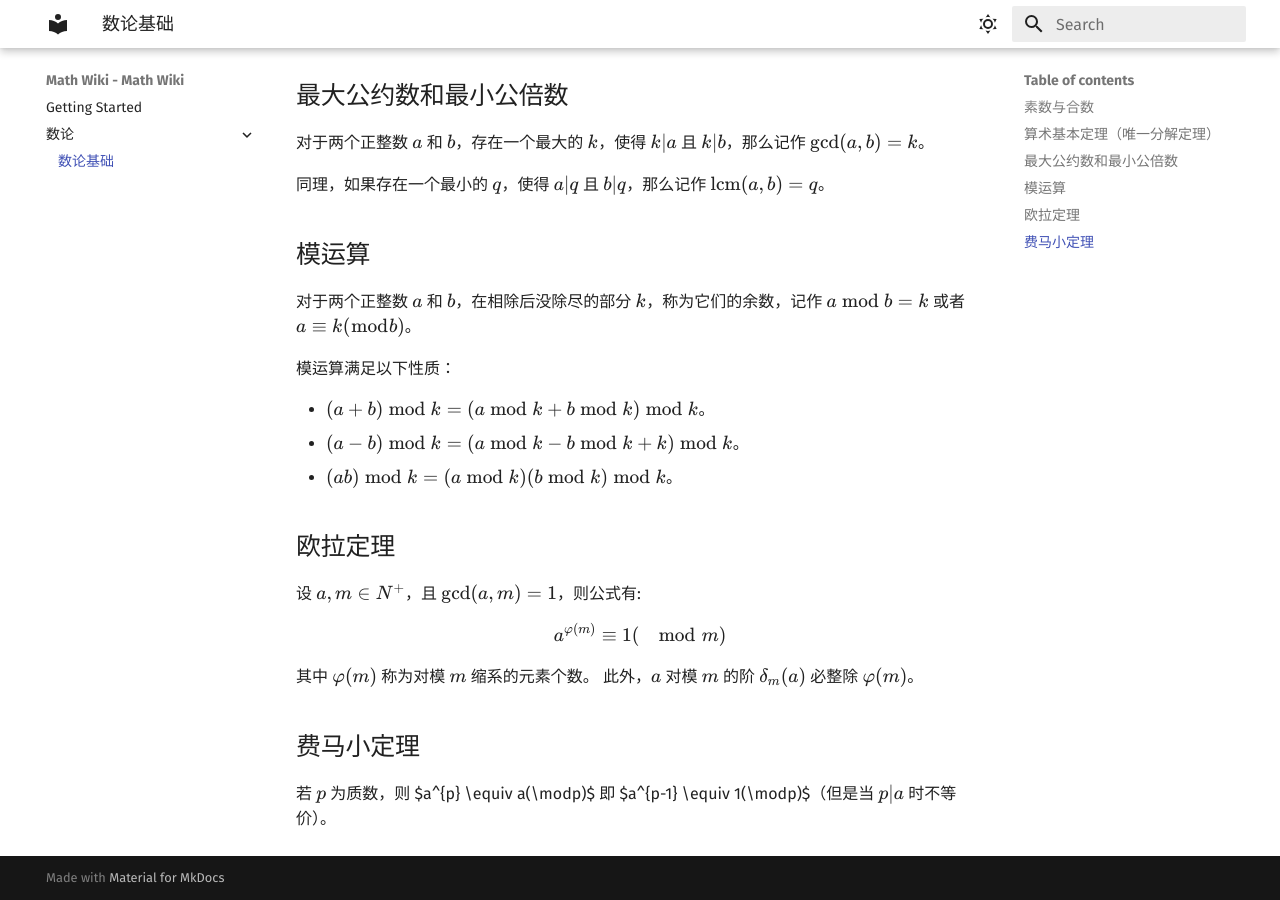
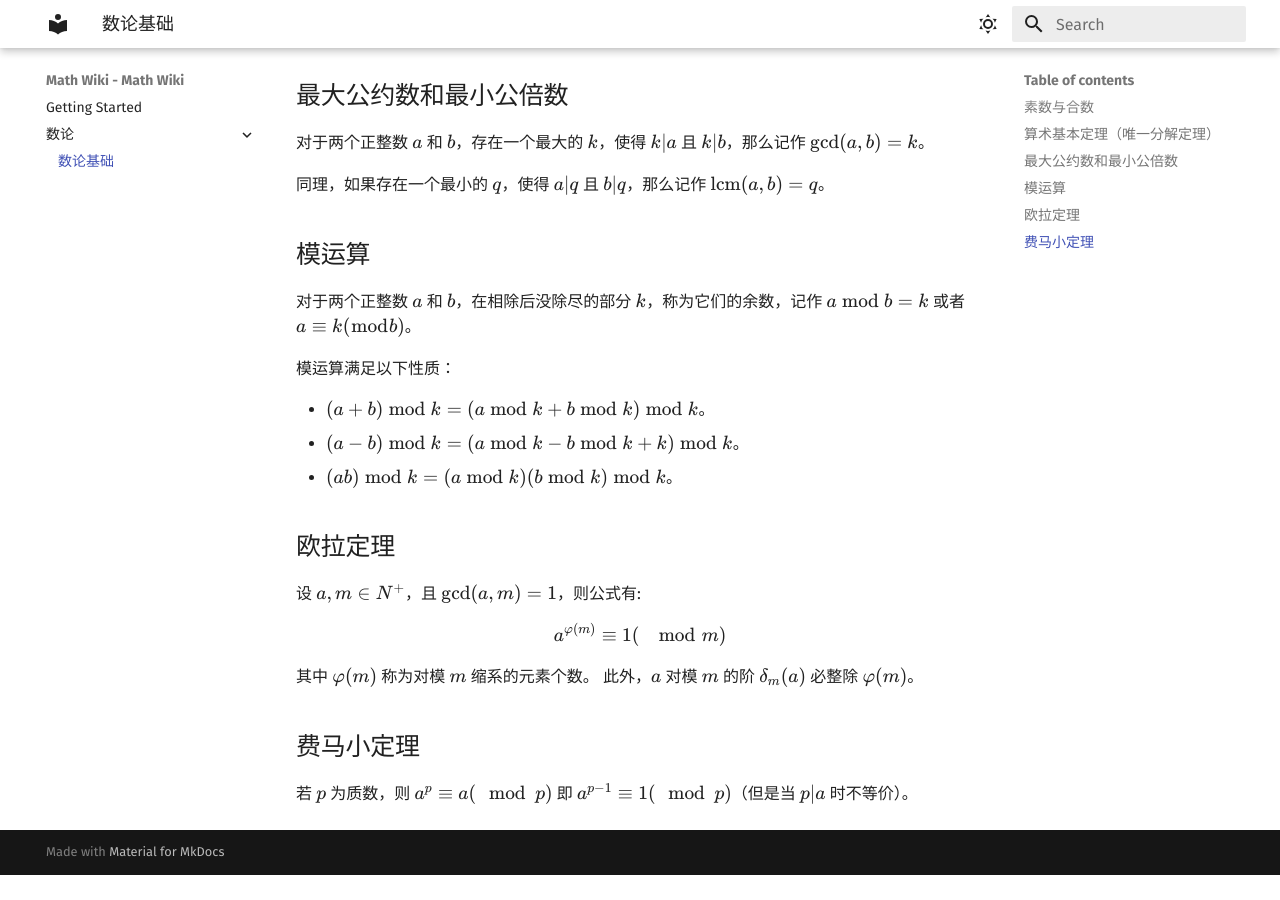
Before and after one commit to M-Wiki/Math-Wiki, an MkDocs documentation site: the page built from docs/number-theory/basic.md, in a window 1280 px wide and 900 px high, scrolled down 524 px. Built offline with MkDocs 1.6.1 and Material for MkDocs 9.7.7, drawn with Linux system fonts in a browser that asks for light colours; comment, search, counter and statistics services are not loaded; after the commit the page ends 1399 px from its top, so only the background shows below that.

Commit message:
basic.md

```diff
--- a/docs/number-theory/basic.md
+++ b/docs/number-theory/basic.md
@@ -47,4 +47,4 @@
 
 ## 费马小定理
 
-若 $p$ 为质数，则 $a^{p} \equiv a(\modp)$ 即 $a^{p-1} \equiv 1(\modp)$（但是当 $p|a$ 时不等价）。
+若 $p$ 为质数，则 $a^{p} \equiv a(\mod\,p)$ 即 $a^{p-1} \equiv 1(\mod\,p)$（但是当 $p|a$ 时不等价）。
```
